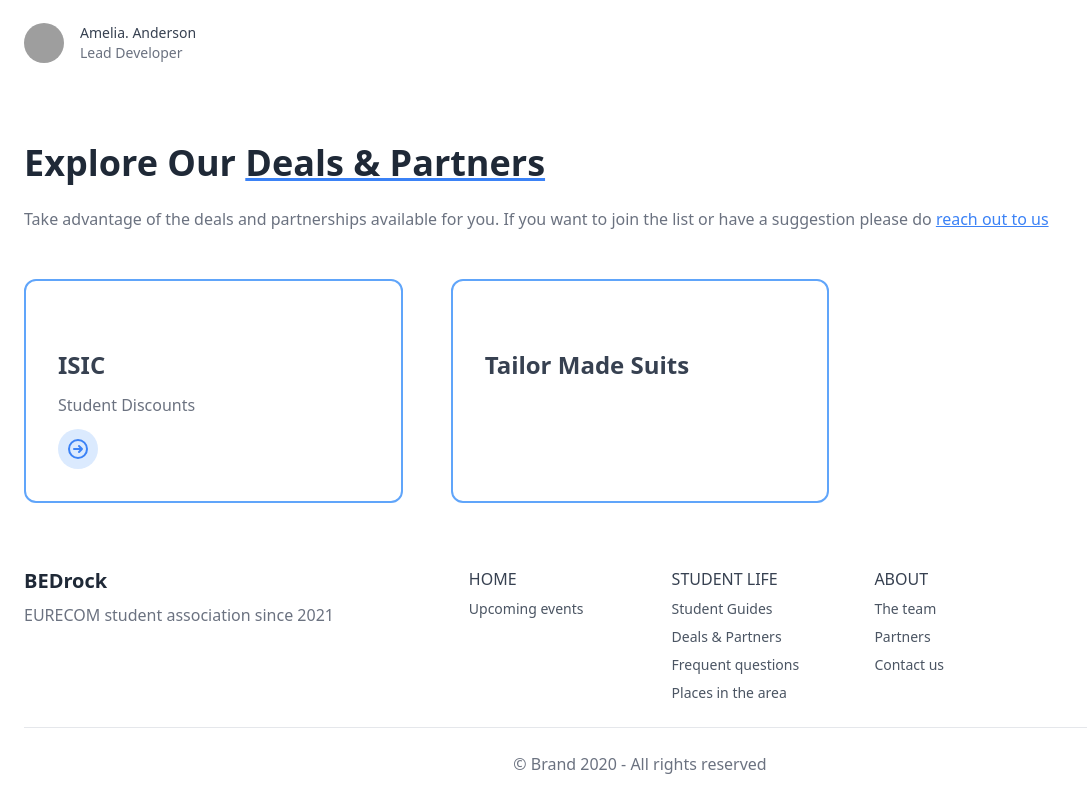
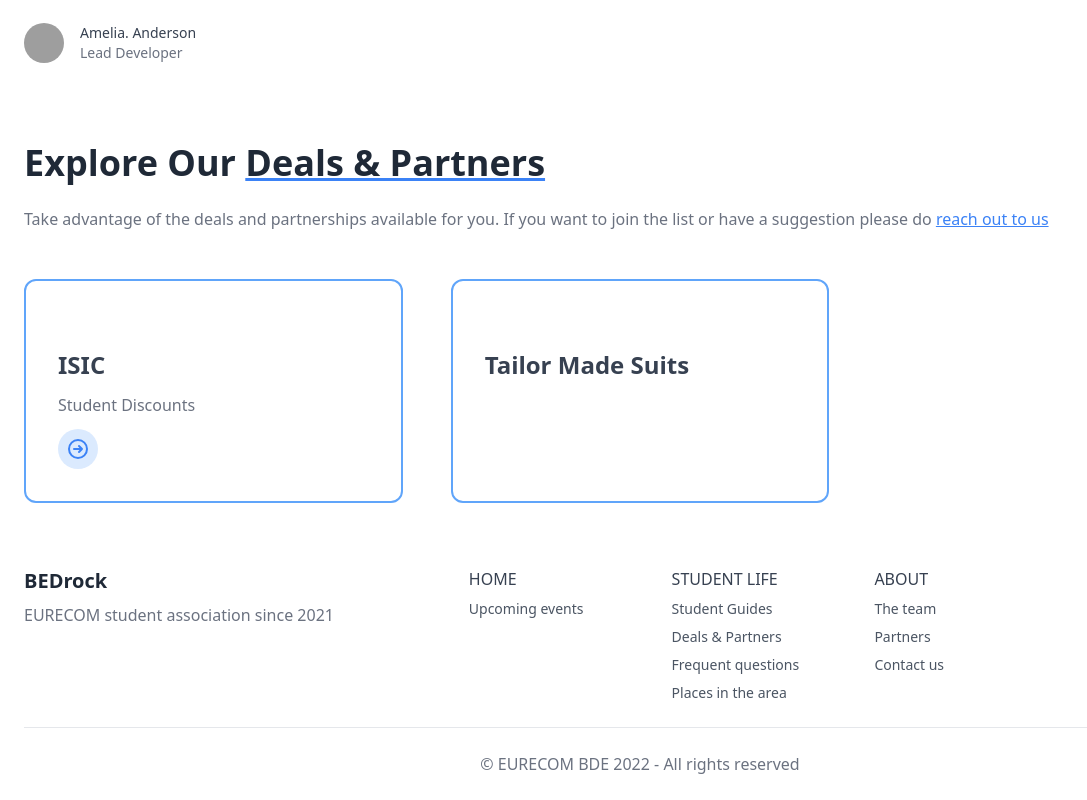
Before and after one commit to eurecombde/bde_website, a SvelteKit app: page /student-life in a window 1280 px wide. Shown: the part 877-1677 px from the top of the page, without its empty margins (0-1087 px from the left). Built offline with nearby package versions, Linux system fonts and the light colour scheme; grey boxes are pictures that could not be loaded; some icons are missing; what tailwindcss-debug-screens would draw is missing.

Commit message:
Updated copyright

```diff
--- a/src/routes/+layout.svelte
+++ b/src/routes/+layout.svelte
@@ -112,7 +112,7 @@
         <hr class="h-px my-6 bg-gray-200 border-none dark:bg-gray-700">
 
         <div>
-            <p class="text-center text-gray-500 dark:text-gray-400">© Brand 2020 - All rights reserved</p>
+            <p class="text-center text-gray-500 dark:text-gray-400">© EURECOM BDE 2022 - All rights reserved</p>
         </div>
     </div>
 </footer>
```
